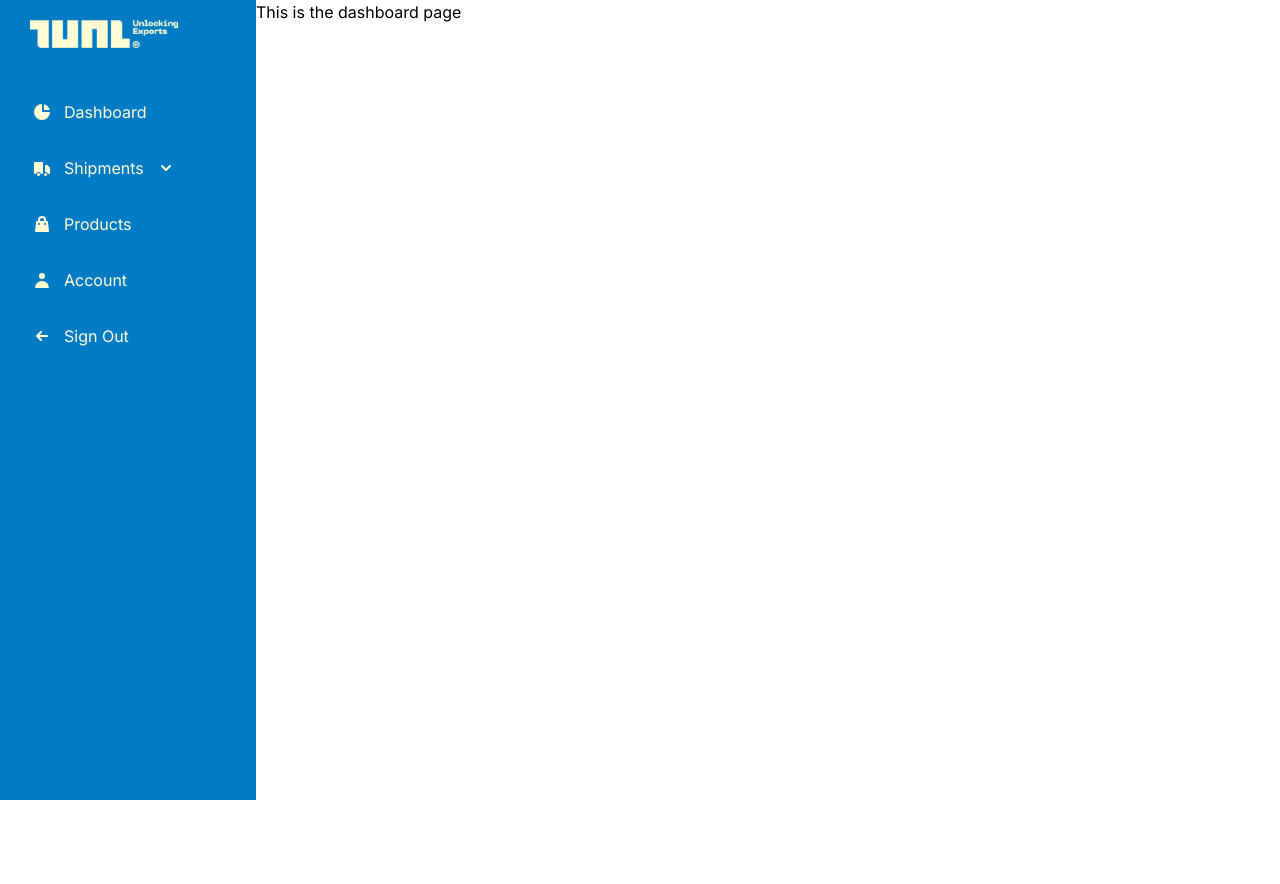
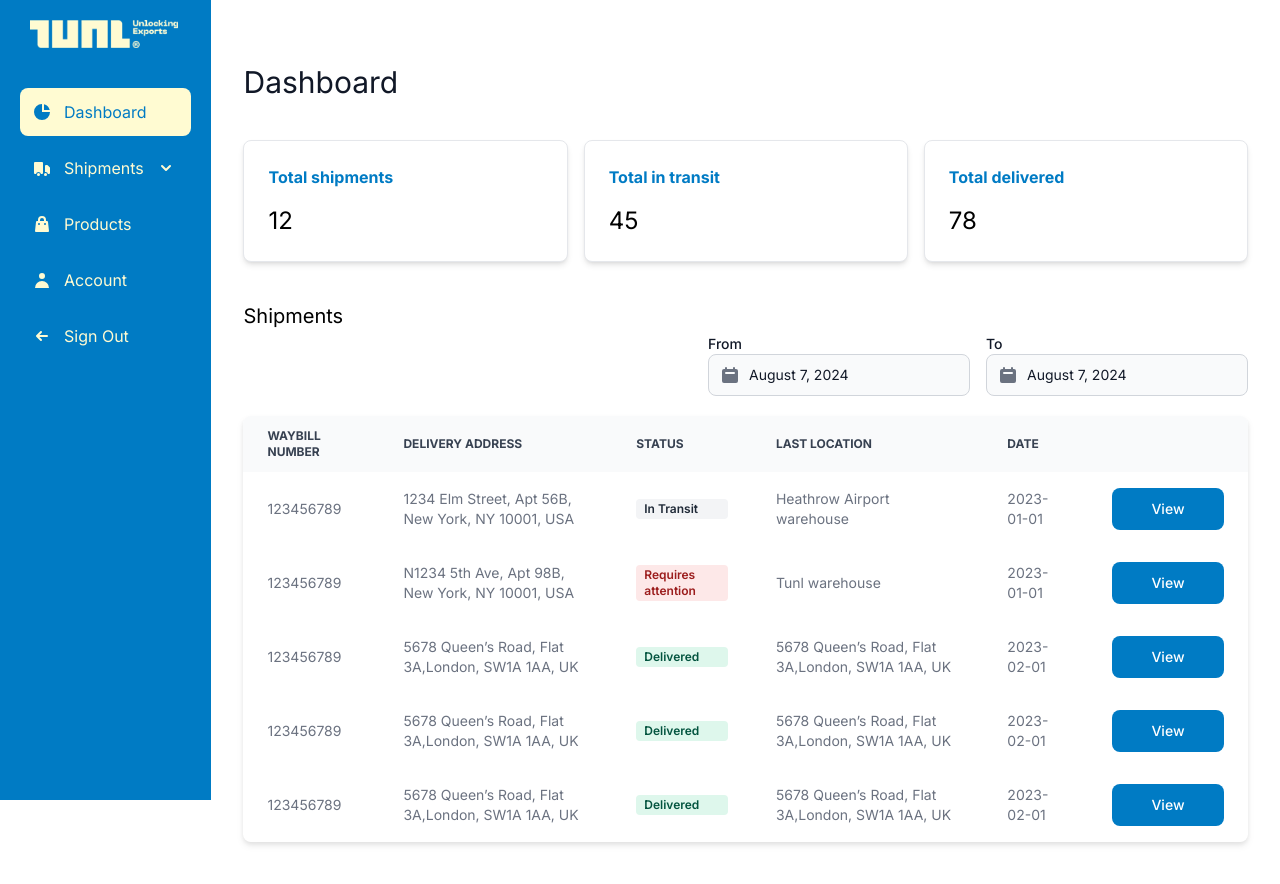
Before and after one commit to notsotraditional/code-review, a Next.js app: page /company/dashboard in a window 1280 px wide. Shown: the top 884 px of the page. Before the commit the page ends 800 px from the top, so only its background shows below. Built offline with nearby package versions, Linux system fonts and the light colour scheme.

Commit message:
Rounded off PR for code review

```diff
--- /dev/null
+++ b/app/api/v1/shipments/route.ts
@@ -0,0 +1,50 @@
+import type { ShipmentData } from "../../../lib/types/Shipments.types";
+
+export const POST = async (req : Request) : Promise<Response> => {
+    //RETRIEVE DATA FROM MONGODB
+
+    //MOCK DATA for review purposes
+    const shipments : ShipmentData[] = [{
+        id: "1",
+        waybillNumber: "123456789",
+        deliveryAddress: "1234 Elm Street, Apt 56B, New York, NY 10001, USA",
+        status: "In Transit",
+        lastLocation: "Heathrow Airport warehouse",
+        date: "2023-01-01"
+    },
+    {
+        id: "2",
+        waybillNumber: "123456789",
+        deliveryAddress: "N1234 5th Ave, Apt 98B, New York, NY 10001, USA",
+        status: "Requires attention",
+        lastLocation: "Tunl warehouse",
+        date: "2023-01-01"
+    },
+    {
+        id: "3",
+        waybillNumber: "123456789",
+        deliveryAddress: "5678 Queen’s Road, Flat 3A,London, SW1A 1AA, UK",
+        status: "Delivered",
+        lastLocation: "5678 Queen’s Road, Flat 3A,London, SW1A 1AA, UK",
+        date: "2023-02-01"
+    },
+    {
+        id: "4",
+        waybillNumber: "123456789",
+        deliveryAddress: "5678 Queen’s Road, Flat 3A,London, SW1A 1AA, UK",
+        status: "Delivered",
+        lastLocation: "5678 Queen’s Road, Flat 3A,London, SW1A 1AA, UK",
+        date: "2023-02-01"
+    },
+    {
+        id: "5",
+        waybillNumber: "123456789",
+        deliveryAddress: "5678 Queen’s Road, Flat 3A,London, SW1A 1AA, UK",
+        status: "Delivered",
+        lastLocation: "5678 Queen’s Road, Flat 3A,London, SW1A 1AA, UK",
+        date: "2023-02-01"
+    }]
+
+
+    return Response.json({ shipments }, { status: 200 })
+}
--- /dev/null
+++ b/app/company/dashboard/loading.tsx
@@ -0,0 +1,13 @@
+import { Spinner } from "flowbite-react";
+type LoadingProps = {
+    text?: string
+}
+//IMPORTANT: In a more complex scenario, extract this loading component to a separate file
+const Loading : React.FC<LoadingProps> = ( { text }) : React.ReactElement => {
+  return <div className="w-full min-h-80 flex flex-col justify-center items-center my-auto">
+        <Spinner size="xl" color="general" className="mb-4" />
+        {text && <p>{text}</p>}
+    </div>
+}
+
+export default Loading
--- a/app/company/dashboard/page.tsx
+++ b/app/company/dashboard/page.tsx
@@ -1,3 +1,31 @@
-export default function Page() : JSX.Element {
-  return <p>This is the dashboard page</p>
+'use client'
+
+import Container from "../../components/Container"
+import DateSelector from "../../components/DateSelector";
+import { useState } from "react";
+import { addDays } from "date-fns";
+import InfoCard from "../../components/InfoCard";
+import ShipmentTable from "../../components/ShipmentTable";
+import { ShipmentData } from "../../lib/types/Shipments.types";
+
+const Page: React.FC = () : React.ReactElement => {
+  const [fromDate, setFromDate] = useState<Date>(new Date())
+  const [toDate, setToDate] = useState<Date>(addDays(new Date(), 7))
+
+  return <Container title="Dashboard">
+    <div className="mt-10 grid grid-cols-3 gap-4">
+      <InfoCard title="Total shipments" value="12" />
+      <InfoCard title="Total in transit" value="45" />
+      <InfoCard title="Total delivered" value="78" />
+    </div>
+    <div className="mt-10 flex flex-col w-full">
+      <div className="w-full mb-5">
+        <h2 className="text-xl mb-1">Shipments</h2>
+        <DateSelector fromDate={fromDate} toDate={toDate} setFromDate={setFromDate} setToDate={setToDate} />
+      </div>
+      <ShipmentTable />
+    </div>
+  </Container>
 }
+
+export default Page
--- a/app/components/Navigation.tsx
+++ b/app/components/Navigation.tsx
@@ -5,13 +5,13 @@ import { Sidebar } from "flowbite-react";
 import { HiArrowSmLeft, HiChartPie, HiClock, HiShoppingBag, HiUser, HiTruck, HiPlus, HiCheckCircle } from "react-icons/hi";
 import Logo from '../../public/logo.png'
 
-const Navigation = () : React.ReactElement => {
+const Navigation: React.FC = () : React.ReactElement => {
   return (
     <Sidebar aria-label="Tunl Menu" className="h-screen">
      <Sidebar.Logo href="/" img={Logo.src} imgAlt="Tunl Logo"/>
       <Sidebar.Items className="mt-10">
         <Sidebar.ItemGroup>
-          <Sidebar.Item href="#" icon={HiChartPie}>
+          <Sidebar.Item href="#" icon={HiChartPie} active={true}>
             Dashboard
           </Sidebar.Item>
           <Sidebar.Collapse icon={HiTruck} label="Shipments">
--- /dev/null
+++ b/app/components/ShipmentTable.tsx
@@ -0,0 +1,70 @@
+'use client'
+import { useState, useEffect } from "react"
+import { Table } from "flowbite-react"
+import { Button } from "flowbite-react"
+import { Badge } from "flowbite-react"
+import { getStatusColor } from "../lib/helpers"
+import type { ShipmentData } from "../lib/types/Shipments.types"
+import Loading from "../company/dashboard/loading"
+
+//For review purposes, this component is only assumed to be used in the dashboard page
+//For a more complex scenario the data fetching logic should be more dynamcic.
+//The data fetching logic should be extracted to the parent and passed as a prop as a potential solution.
+const ShipmentTable : React.FC = () : React.ReactElement => {
+
+    const [shipments, setShipments] = useState<ShipmentData[] | []>([])
+    const [isLoading, setIsLoading] = useState<boolean>(true)
+
+    useEffect(() => {
+
+      const fetchShipments = async () : Promise<void> => {
+        const res : Response = await fetch('/api/v1/shipments', {
+          method: 'POST'
+        })
+        const { shipments } : { shipments: ShipmentData[] } = await res.json()
+        setShipments(shipments)
+        setIsLoading(false)
+      }
+
+      try {
+        fetchShipments()
+      } catch (error) {
+
+        //Add additional error handling logic here to show failed state
+        setIsLoading(false)
+        console.error(error)
+      }
+
+    }, [shipments, setShipments])
+
+    return <div className="w-full">
+      {isLoading ? <Loading text="Getting shipments..." /> :
+        <Table className="w-full">
+                <Table.Head>
+                <Table.HeadCell>Waybill Number</Table.HeadCell>
+                <Table.HeadCell>Delivery Address</Table.HeadCell>
+                <Table.HeadCell>Status</Table.HeadCell>
+                <Table.HeadCell>Last Location</Table.HeadCell>
+                <Table.HeadCell>Date</Table.HeadCell>
+                <Table.HeadCell></Table.HeadCell>
+            </Table.Head>
+            <Table.Body>
+                {shipments.map((item : ShipmentData) => (
+                  <Table.Row key={item.id}>
+                      <Table.Cell>{item.waybillNumber}</Table.Cell>
+                      <Table.Cell>{item.deliveryAddress}</Table.Cell>
+                      <Table.Cell><Badge color={getStatusColor(item.status)}>{item.status}</Badge></Table.Cell>
+                      <Table.Cell>{item.lastLocation}</Table.Cell>
+                      <Table.Cell>{item.date}</Table.Cell>
+                      <Table.Cell>
+                        <Button className="w-full bg-primary text-white min-w-28" href={`/shipment/${item.id}`}>View</Button>
+                      </Table.Cell>
+                  </Table.Row>
+              ))}
+          </Table.Body>
+        </Table>
+      }
+    </div>
+}
+
+export default ShipmentTable
--- a/app/layout.tsx
+++ b/app/layout.tsx
@@ -5,6 +5,11 @@ import { Flowbite } from "flowbite-react";
 import type { CustomFlowbiteTheme } from "flowbite-react";
 
 const TunlTheme: CustomFlowbiteTheme = {
+  spinner: {
+    color: {
+      general: "fill-primary",
+    }
+  },
   sidebar: {
     root: {
       inner: "h-screen p-5 bg-primary",
@@ -28,10 +33,12 @@ const TunlTheme: CustomFlowbiteTheme = {
       base: "flex items-center gap-3 text-secondary hover:text-primary hover:bg-secondary p-3 rounded-lg transition-all",
       icon: {
         base: "w-5 h-5",
+        active: 'text-primary',
       },
       content: {
         base: "flex items-center gap-2 text-base",
-      }
+      },
+      active: "flex items-center gap-3 text-primary bg-secondary p-3 rounded-lg transition-all",
     }
   }
 };
--- /dev/null
+++ b/app/lib/helpers.ts
@@ -0,0 +1,12 @@
+export const getStatusColor = (status: string) : "gray" | "failure" | "success" => {
+    switch (status) {
+        case "In Transit":
+            return "gray"
+        case "Requires attention":
+            return "failure"
+        case "Delivered":
+            return "success"
+        default:
+            return "gray"
+    }
+}
```
Also changed, not shown: app/lib/types/Shipments.types.ts (added, +8 -0 lines).
